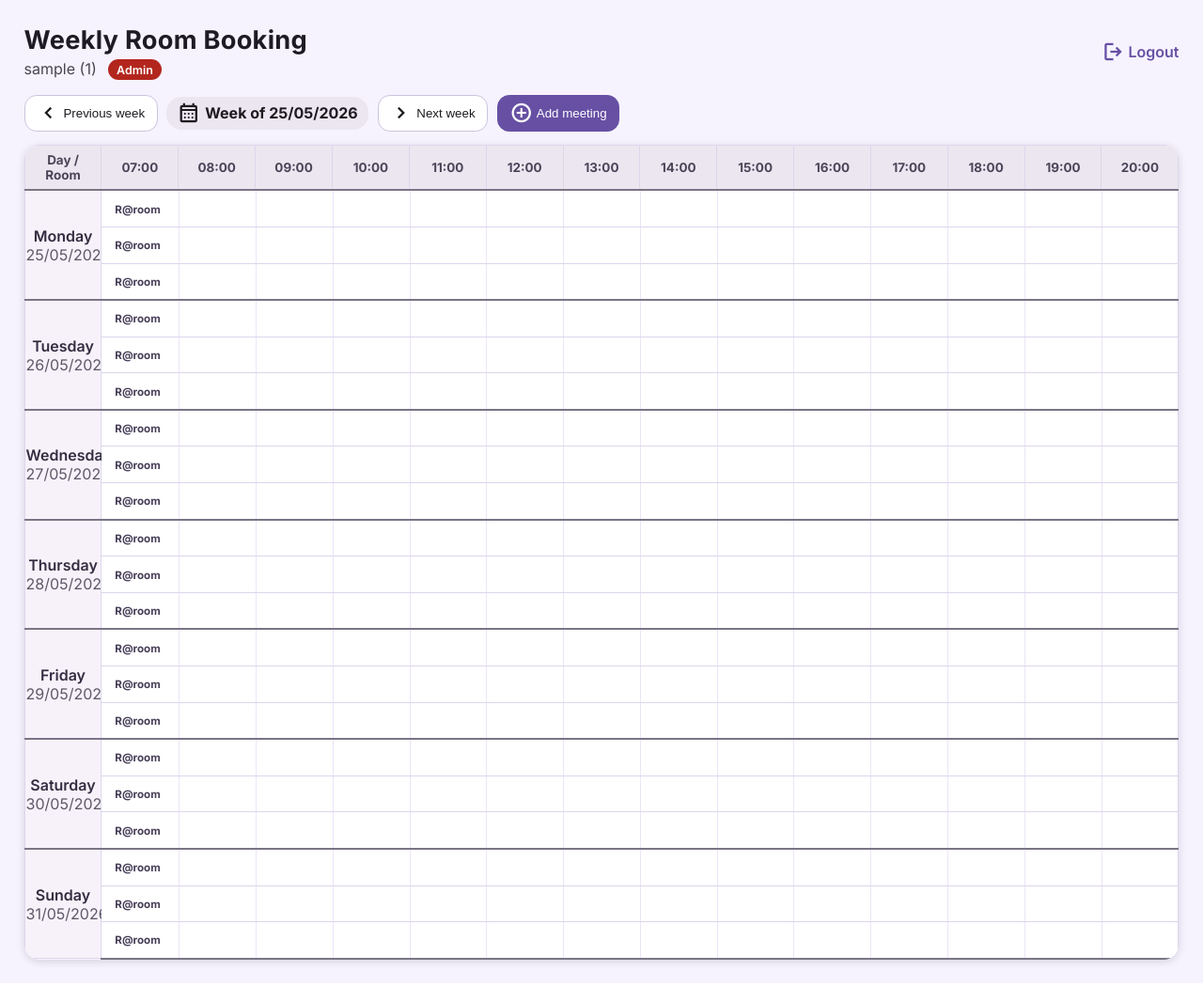
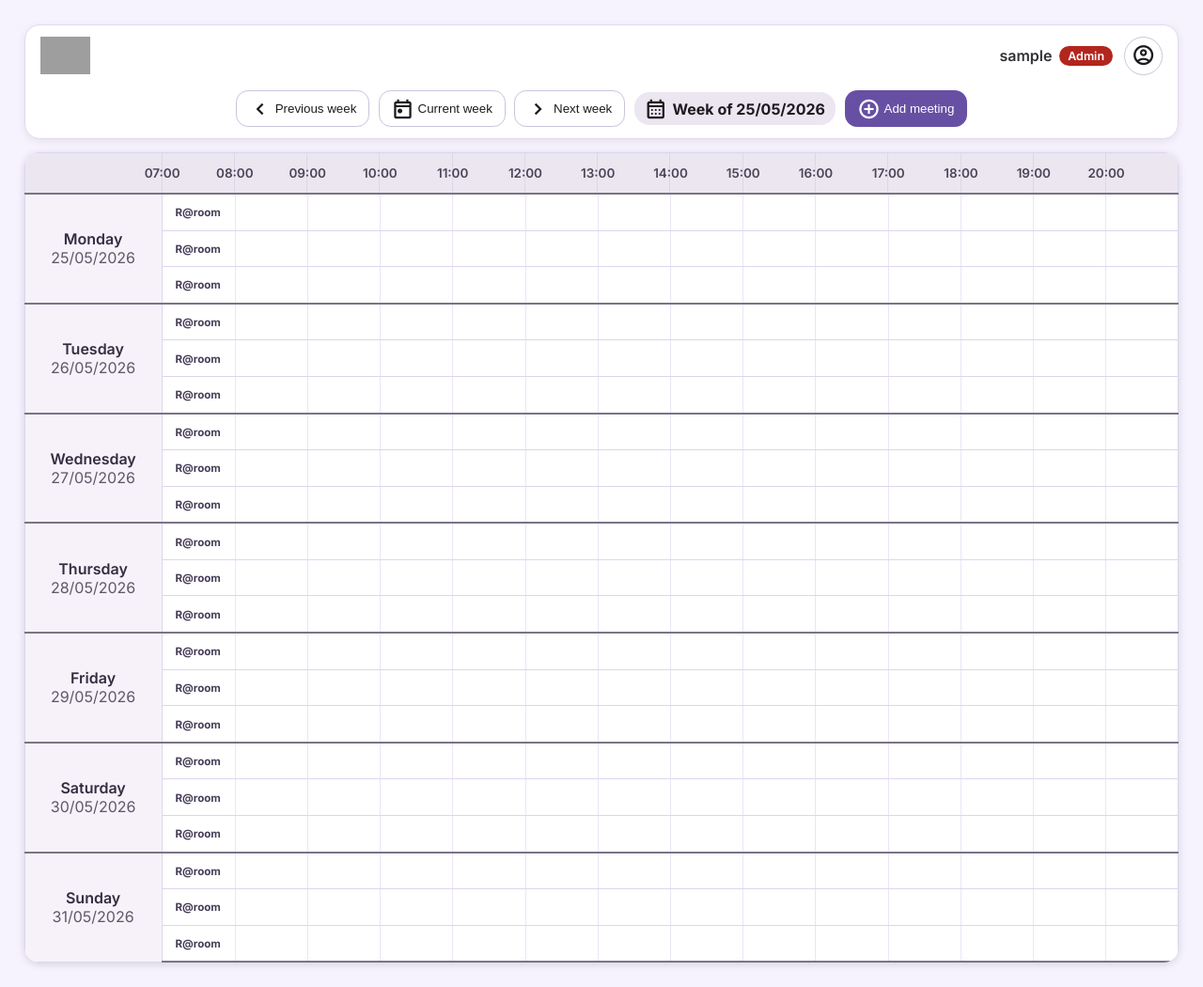
Before and after one commit to tmkhiem/InterlinkRoombooking, an ASP.NET Core app: page / in a window 1280 px wide. Shown: the whole page at 94% size. Run offline with ASP.NET Core 8, Linux system fonts and the light colour scheme; the visitor is signed in with stand-in values (Sample User, id 1); data that the repository does not hold is empty; style sheets or scripts are compiled from the project's sources; grey boxes are pictures that could not be loaded.

Commit message:
Update RoomBookingServer home layout

```diff
--- a/RoomBookingServer/Components/Pages/Home.razor
+++ b/RoomBookingServer/Components/Pages/Home.razor
@@ -10,29 +10,49 @@
 <PageTitle>Room Booking</PageTitle>
 
 <div class="booking-page">
-    <header class="booking-header">
-        <div>
-            <h1>Weekly Room Booking</h1>
-            <p>@_displayName (@_employeeId) @if (_isAdmin) { <span class="role-pill">Admin</span> }</p>
+    <header class="top-bar">
+        <div class="brand-panel">
+            <img class="brand-logo" src="/header.svg" alt="Interlink Room Booking" />
         </div>
-        <a href="/auth/logout" class="logout-link"><span class="material-symbols-outlined" aria-hidden="true">logout</span>Logout</a>
-    </header>
-
+        <div class="top-bar-main">
             <section class="toolbar">
                 <button class="icon-button" @onclick="PreviousWeek">
                     <span class="material-symbols-outlined" aria-hidden="true">chevron_left</span>
                     <span>Previous week</span>
                 </button>
-        <strong class="week-label"><span class="material-symbols-outlined" aria-hidden="true">calendar_month</span>Week of @_weekStart.ToString("dd/MM/yyyy")</strong>
+                <button class="icon-button" @onclick="GoToCurrentWeek">
+                    <span class="material-symbols-outlined" aria-hidden="true">today</span>
+                    <span>Current week</span>
+                </button>
                 <button class="icon-button" @onclick="NextWeek">
                     <span class="material-symbols-outlined" aria-hidden="true">chevron_right</span>
                     <span>Next week</span>
                 </button>
+                <strong class="week-label"><span class="material-symbols-outlined" aria-hidden="true">calendar_month</span>Week of @_weekStart.ToString("dd/MM/yyyy")</strong>
                 <button class="primary icon-button" @onclick="OpenNewMeeting">
                     <span class="material-symbols-outlined" aria-hidden="true">add_circle</span>
                     <span>Add meeting</span>
                 </button>
             </section>
+        </div>
+        <div class="user-panel">
+            <div class="employee-summary">
+                <span class="employee-name">@_displayName</span>
+                @if (_isAdmin)
+                {
+                    <span class="role-pill">Admin</span>
+                }
+            </div>
+            <div class="user-menu">
+                <button type="button" class="user-menu-trigger" aria-label="User menu">
+                    <span class="material-symbols-outlined" aria-hidden="true">account_circle</span>
+                </button>
+                <div class="user-menu-panel">
+                    <a href="/auth/logout" class="logout-link"><span class="material-symbols-outlined" aria-hidden="true">logout</span>Logout</a>
+                </div>
+            </div>
+        </div>
+    </header>
 
     @if (!string.IsNullOrWhiteSpace(_error))
     {
@@ -42,10 +62,10 @@
     <table class="calendar-table">
         <thead>
             <tr>
-                <th>Day / Room</th>
+                <th class="timeline-spacer" aria-hidden="true"></th>
                 @foreach (var hour in Hours)
                 {
-                    <th>@($"{hour:00}:00")</th>
+                    <th class="hour-header"><span class="hour-header-label">@($"{hour:00}:00")</span></th>
                 }
             </tr>
         </thead>
@@ -444,6 +464,12 @@
         await LoadWeekAsync();
     }
 
+    private async Task GoToCurrentWeek()
+    {
+        _weekStart = StartOfWeek(DateOnly.FromDateTime(DateTime.Today));
+        await LoadWeekAsync();
+    }
+
     private static string StateText(int state) => state switch
     {
         Booking.Booked => "Booked",
--- a/RoomBookingServer/Components/Pages/Home.razor.css
+++ b/RoomBookingServer/Components/Pages/Home.razor.css
@@ -1,52 +1,47 @@
 .booking-page {
     padding: 1.1rem;
+    display: flex;
+    flex-direction: column;
+    gap: .9rem;
 }
 
-.booking-header {
+.top-bar {
     display: flex;
-    justify-content: space-between;
     align-items: center;
     gap: 1rem;
-    margin-bottom: 1rem;
+    min-height: 64px;
+    padding: .75rem 1rem;
+    background: #fff;
+    border: 1px solid #e2d9f1;
+    border-radius: 1rem;
+    box-shadow: 0 2px 8px rgba(0, 0, 0, .08);
 }
 
-.booking-header h1 {
-    margin: 0;
-    font-size: 1.7rem;
-    letter-spacing: .01em;
+.brand-panel {
+    flex: 0 0 auto;
+    min-width: 0;
 }
 
-.booking-header p {
-    margin: .25rem 0 0;
-    color: #49454f;
+.brand-logo {
+    display: block;
+    max-height: 40px;
+    max-width: min(240px, 100%);
+    width: auto;
+    height: auto;
 }
 
-.role-pill {
-    display: inline-block;
-    margin-left: .5rem;
-    padding: .2rem .55rem;
-    border-radius: 1rem;
-    background: #b3261e;
-    color: #fff;
-    font-size: .78rem;
-    font-weight: 600;
-}
-
-.logout-link {
-    display: inline-flex;
-    align-items: center;
-    gap: .25rem;
-    color: #6750a4;
-    font-weight: 600;
-    text-decoration: none;
+.top-bar-main {
+    flex: 1 1 auto;
+    min-width: 0;
 }
 
 .toolbar {
     display: flex;
     align-items: center;
+    justify-content: center;
+    width: 100%;
+    gap: .6rem;
     flex-wrap: wrap;
-    gap: .6rem;
-    margin-bottom: .9rem;
 }
 
 .week-label {
@@ -57,6 +52,89 @@
     background: #ece6f0;
     border-radius: 1rem;
     padding: .35rem .7rem;
+}
+
+.user-panel {
+    display: flex;
+    align-items: center;
+    gap: .75rem;
+    flex: 0 0 auto;
+}
+
+.employee-summary {
+    display: flex;
+    align-items: center;
+    gap: .5rem;
+    color: #322f35;
+    white-space: nowrap;
+}
+
+.employee-name {
+    font-weight: 600;
+}
+
+.role-pill {
+    display: inline-block;
+    padding: .2rem .55rem;
+    border-radius: 1rem;
+    background: #b3261e;
+    color: #fff;
+    font-size: .78rem;
+    font-weight: 600;
+}
+
+.user-menu {
+    position: relative;
+}
+
+.user-menu-trigger {
+    display: inline-flex;
+    align-items: center;
+    justify-content: center;
+    width: 2.6rem;
+    height: 2.6rem;
+    padding: 0;
+    border-radius: 999px;
+}
+
+.user-menu-trigger .material-symbols-outlined {
+    font-size: 1.55rem;
+}
+
+.user-menu-panel {
+    display: none;
+    position: absolute;
+    top: calc(100% + .35rem);
+    right: 0;
+    min-width: 9rem;
+    padding: .35rem;
+    background: #fff;
+    border: 1px solid #d8d0e6;
+    border-radius: .75rem;
+    box-shadow: 0 12px 24px rgba(0, 0, 0, .12);
+    z-index: 10;
+}
+
+.user-menu:hover .user-menu-panel,
+.user-menu:focus-within .user-menu-panel {
+    display: block;
+}
+
+.logout-link {
+    display: inline-flex;
+    align-items: center;
+    gap: .35rem;
+    width: 100%;
+    padding: .45rem .55rem;
+    border-radius: .5rem;
+    color: #6750a4;
+    font-weight: 600;
+    text-decoration: none;
+    box-sizing: border-box;
+}
+
+.logout-link:hover {
+    background: #f4effb;
 }
 
 button {
@@ -94,7 +172,7 @@ button.danger {
 
 .error-banner {
     color: #b3261e;
-    margin: .6rem 0;
+    margin: 0;
 }
 
 .calendar-table {
@@ -117,7 +195,23 @@ button.danger {
     background: #ece6f0;
     color: #4a4458;
     font-size: .84rem;
-    padding: .45rem .3rem;
+    padding: 0;
+    position: relative;
+    overflow: visible;
+    height: 2.6rem;
+}
+
+.timeline-spacer {
+    width: 145px;
+}
+
+.hour-header-label {
+    position: absolute;
+    left: 0;
+    top: 50%;
+    transform: translate(-50%, -50%);
+    white-space: nowrap;
+    font-weight: 600;
 }
 
 .day-cell {
@@ -258,6 +352,22 @@ button.danger {
     display: flex;
     justify-content: flex-end;
     gap: .5rem;
+}
+
+@media (max-width: 1280px) {
+    .top-bar {
+        flex-wrap: wrap;
+        justify-content: center;
+    }
+
+    .top-bar-main {
+        order: 3;
+        width: 100%;
+    }
+
+    .user-panel {
+        margin-left: auto;
+    }
     margin-top: .5rem;
     flex-wrap: wrap;
 }
```
Lines whose indentation alone changed are shown as unchanged.
